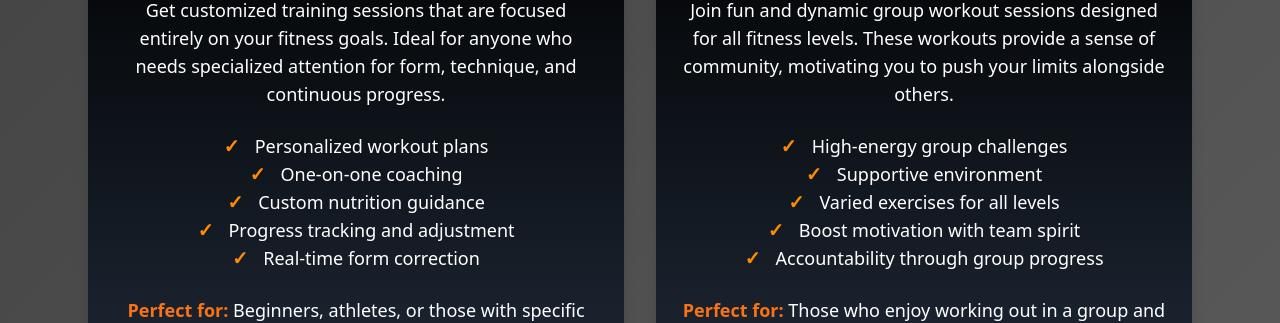
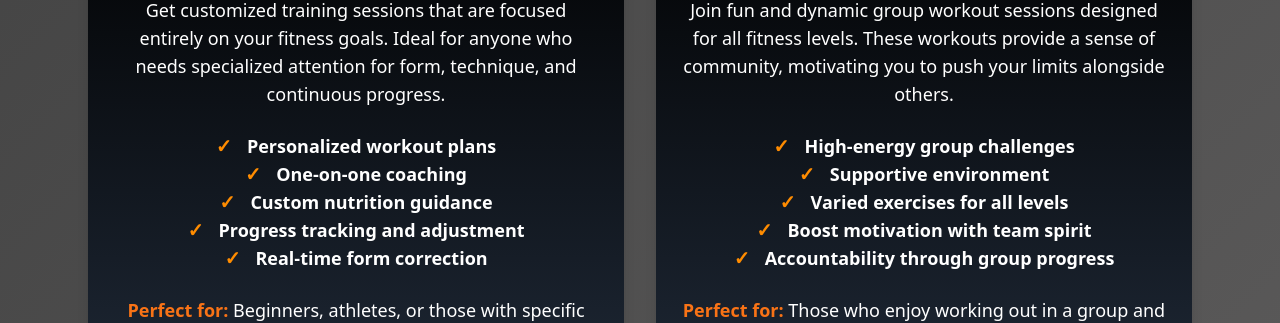
Before and after one commit to mirkoterzic/Workout-Website, a React (Vite) app: page / in a window 1280 px wide. Shown: the part 2420-2743 px from the top of the page. Built offline with nearby package versions, Linux system fonts and the light colour scheme.

Commit message:
made ul items bold

```diff
--- a/src/components/WorkoutPlans/WorkoutPlans.jsx
+++ b/src/components/WorkoutPlans/WorkoutPlans.jsx
@@ -22,7 +22,7 @@ const WorkoutPlans = () => {
               fitness goals. Ideal for anyone who needs specialized attention
               for form, technique, and continuous progress.
             </p>
-            <ul className="card-list text-center text-lg mb-6">
+            <ul className="card-list text-center text-lg mb-6 font-bold">
               <li>Personalized workout plans</li>
               <li>One-on-one coaching</li>
               <li>Custom nutrition guidance</li>
@@ -55,7 +55,7 @@ const WorkoutPlans = () => {
               fitness levels. These workouts provide a sense of community,
               motivating you to push your limits alongside others.
             </p>
-            <ul className="card-list text-center text-lg mb-6">
+            <ul className="card-list text-center text-lg mb-6 font-bold">
               <li>High-energy group challenges</li>
               <li>Supportive environment</li>
               <li>Varied exercises for all levels</li>
```
